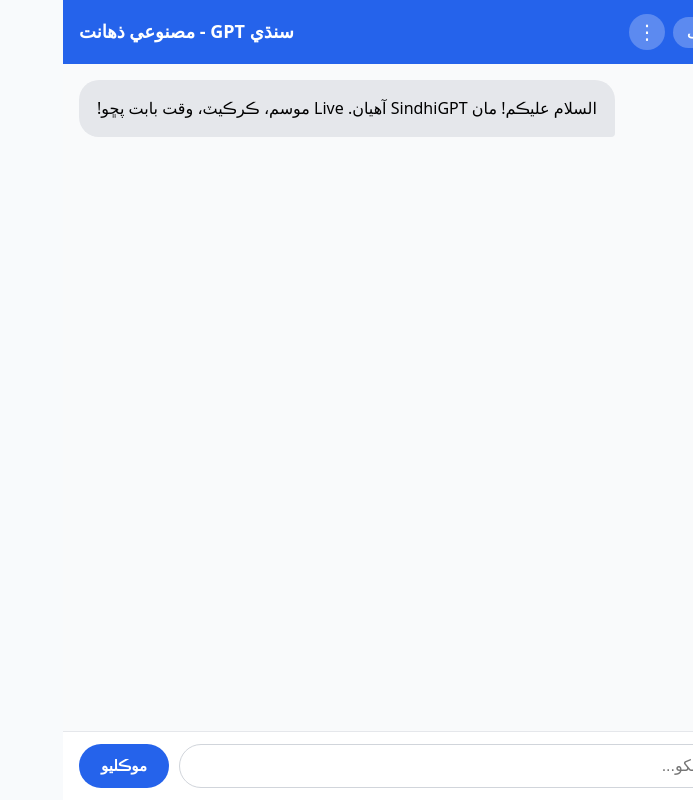
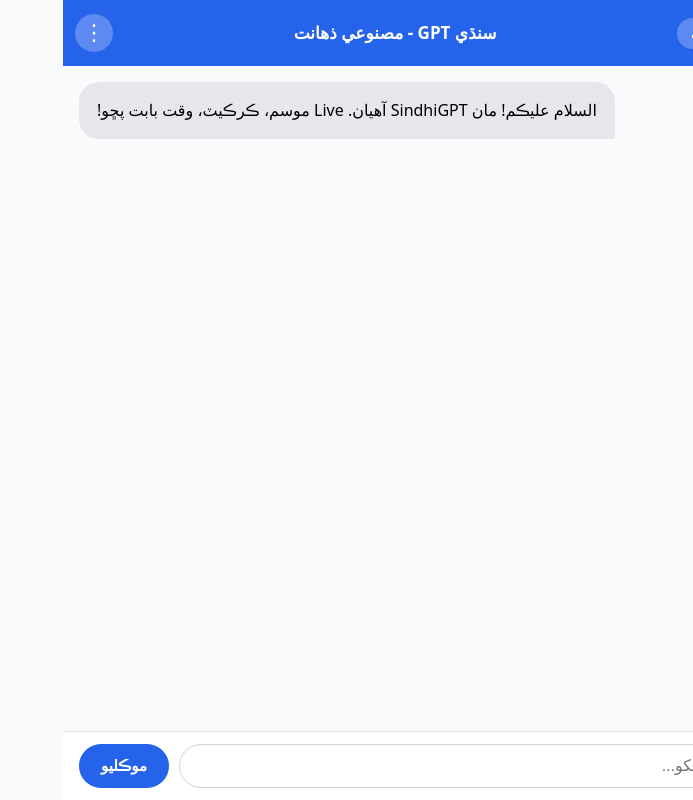
Before and after one commit to islamsolangi/sindhigpt, a Next.js app: page / in a window 1280 px wide. Shown: the whole page, without its empty margins (587-1280 px from the left). Built offline with nearby package versions, Linux system fonts and the light colour scheme.

Commit message:
Update page.tsx

```diff
--- a/app/page.tsx
+++ b/app/page.tsx
@@ -1,19 +1,13 @@
 "use client";
 import { useState, useEffect, useRef } from "react";
-
 type Msg = { role: "user" | "bot"; text: string };
-
 export default function Home() {
-  const [messages, setMessages] = useState<Msg[]>([
-    { role: "bot", text: "السلام عليڪم! مان SindhiGPT آهيان. Live موسم، ڪرڪيٽ، وقت بابت پڇو!" }
-  ]);
+  const [messages, setMessages] = useState<Msg[]>([{ role: "bot", text: "السلام عليڪم! مان SindhiGPT آهيان. Live موسم، ڪرڪيٽ، وقت بابت پڇو!" }]);
   const [input, setInput] = useState("");
   const [loading, setLoading] = useState(false);
   const [menuOpen, setMenuOpen] = useState(false);
   const bottomRef = useRef<HTMLDivElement>(null);
-
   useEffect(() => { bottomRef.current?.scrollIntoView({ behavior: "smooth" }); }, [messages]);
-
   async function send() {
     if (!input.trim() || loading) return;
     const userText = input.trim();
@@ -21,46 +15,33 @@
     setInput("");
     setLoading(true);
     try {
-      const res = await fetch("/api/chat", {
-        method: "POST",
-        headers: { "Content-Type": "application/json" },
-        body: JSON.stringify({ message: userText })
-      });
+      const res = await fetch("/api/chat", { method: "POST", headers: { "Content-Type": "application/json" }, body: JSON.stringify({ message: userText }) });
       const data = await res.json();
       setMessages(m => [...m, { role: "bot", text: data.reply || "جواب نه مليو!" }]);
-    } catch {
-      setMessages(m => [...m, { role: "bot", text: "انٽرنيٽ ۾ مسئلو، ٻيهر ڪوشش ڪريو!" }]);
-    }
+    } catch { setMessages(m => [...m, { role: "bot", text: "انٽرنيٽ ۾ مسئلو، ٻيهر ڪوشش ڪريو!" }]); }
     setLoading(false);
   }
-
   return (
     <main style={{ maxWidth: "700px", margin: "0 auto", minHeight: "100vh", background: "white", display: "flex", flexDirection: "column", direction: "rtl" }}>
-      <header style={{ background: "#2563eb", color: "white", padding: "14px 16px", display: "flex", justifyContent: "space-between", alignItems: "center", position: "sticky", top: 0, zIndex: 20 }}>
-        <div style={{ display: "flex", alignItems: "center", gap: "8px" }}>
-          <a href="/blog" style={{ background: "rgba(255,255,255,0.25)", padding: "6px 14px", borderRadius: "20px", fontSize: "14px", color: "white", textDecoration: "none", fontWeight: "bold" }}>📚 بلاگ</a>
-          <div style={{ position: "relative" }}>
-            <button onClick={() => setMenuOpen(!menuOpen)} style={{ background: "rgba(255,255,255,0.25)", border: "none", width: "36px", height: "36px", borderRadius: "50%", fontSize: "20px", color: "white", cursor: "pointer" }}>⋮</button>
-            {menuOpen && (
-              <div style={{ position: "absolute", top: "45px", left: 0, background: "white", borderRadius: "12px", boxShadow: "0 8px 25px rgba(0,0,0,0.2)", minWidth: "170px", overflow: "hidden", zIndex: 50, border: "1px solid #e2e8f0" }}>
-                <a href="/about" onClick={()=>setMenuOpen(false)} style={{ display: "block", padding: "13px 16px", color: "#1e293b", textDecoration: "none", borderBottom: "1px solid #f1f5f9", fontSize: "15px" }}>👤 اسان بابت</a>
-                <a href="/privacy" onClick={()=>setMenuOpen(false)} style={{ display: "block", padding: "13px 16px", color: "#1e293b", textDecoration: "none", borderBottom: "1px solid #f1f5f9", fontSize: "15px" }}>🔒 پرائيويسي</a>
-                <a href="/contact" onClick={()=>setMenuOpen(false)} style={{ display: "block", padding: "13px 16px", color: "#1e293b", textDecoration: "none", fontSize: "15px" }}>📞 رابطو</a>
-              </div>
-            )}
-          </div>
+      <header style={{ background: "#2563eb", color: "white", padding: "14px 12px", display: "flex", justifyContent: "space-between", alignItems: "center", position: "sticky", top: 0, zIndex: 20, direction: "ltr" }}>
+        <div style={{ position: "relative" }}>
+          <button onClick={() => setMenuOpen(!menuOpen)} style={{ background: "rgba(255,255,255,0.25)", border: "none", width: "38px", height: "38px", borderRadius: "50%", fontSize: "22px", color: "white", cursor: "pointer" }}>⋮</button>
+          {menuOpen && (
+            <div style={{ position: "absolute", top: "45px", left: 0, background: "white", borderRadius: "12px", boxShadow: "0 8px 25px rgba(0,0,0,0.2)", minWidth: "170px", overflow: "hidden", zIndex: 50, border: "1px solid #e2e8f0", direction: "rtl" }}>
+              <a href="/about" onClick={()=>setMenuOpen(false)} style={{ display: "block", padding: "13px 16px", color: "#1e293b", textDecoration: "none", borderBottom: "1px solid #f1f5f9" }}>👤 اسان بابت</a>
+              <a href="/privacy" onClick={()=>setMenuOpen(false)} style={{ display: "block", padding: "13px 16px", color: "#1e293b", textDecoration: "none", borderBottom: "1px solid #f1f5f9" }}>🔒 پرائيويسي</a>
+              <a href="/contact" onClick={()=>setMenuOpen(false)} style={{ display: "block", padding: "13px 16px", color: "#1e293b", textDecoration: "none" }}>📞 رابطو</a>
+            </div>
+          )}
         </div>
-        <h1 style={{ margin: 0, fontSize: "18px", fontWeight: "bold" }}>سنڌي GPT - مصنوعي ذهانت</h1>
+        <h1 style={{ margin: 0, fontSize: "17px", fontWeight: "bold", flex: 1, textAlign: "center", direction: "rtl" }}>سنڌي GPT - مصنوعي ذهانت</h1>
+        <a href="/blog" style={{ background: "rgba(255,255,255,0.25)", padding: "6px 14px", borderRadius: "20px", fontSize: "14px", color: "white", textDecoration: "none", fontWeight: "bold", direction: "rtl" }}>📚 بلاگ</a>
       </header>
-
       <div style={{ flex: 1, padding: "16px", display: "flex", flexDirection: "column", gap: "16px", background: "#f9fafb", overflowY: "auto" }}>
-        {messages.map((m, i) => (
-          <div key={i} style={{ alignSelf: m.role === "user"? "flex-start" : "flex-end", background: m.role === "user"? "#2563eb" : "#e5e7eb", color: m.role === "user"? "white" : "black", padding: "14px 18px", borderRadius: m.role === "user"? "20px 20px 20px 4px" : "20px 20px 4px 20px", maxWidth: "85%", lineHeight: "1.8", fontSize: "16px", whiteSpace: "pre-wrap" }}>{m.text}</div>
-        ))}
+        {messages.map((m, i) => (<div key={i} style={{ alignSelf: m.role === "user"? "flex-start" : "flex-end", background: m.role === "user"? "#2563eb" : "#e5e7eb", color: m.role === "user"? "white" : "black", padding: "14px 18px", borderRadius: m.role === "user"? "20px 20px 20px 4px" : "20px 20px 4px 20px", maxWidth: "85%", lineHeight: "1.8", fontSize: "16px", whiteSpace: "pre-wrap" }}>{m.text}</div>))}
         {loading && <div style={{ alignSelf: "flex-end", background: "#e5e7eb", padding: "12px 18px", borderRadius: "20px", fontSize: "14px" }}>لکي رهيو آهي...</div>}
         <div ref={bottomRef} />
       </div>
-
       <div style={{ padding: "12px 16px", background: "white", borderTop: "1px solid #e5e7eb", display: "flex", gap: "10px", position: "sticky", bottom: 0 }}>
         <input value={input} onChange={(e) => setInput(e.target.value)} onKeyDown={(e) => e.key === "Enter" && send()} placeholder="هتي لکو..." style={{ flex: 1, border: "1.5px solid #d1d5db", borderRadius: "24px", padding: "12px 18px", fontSize: "16px", outline: "none", textAlign: "right" }} />
         <button onClick={send} disabled={loading} style={{ background: "#2563eb", color: "white", border: "none", padding: "12px 22px", borderRadius: "24px", fontSize: "15px", fontWeight: "bold", cursor: "pointer" }}>موڪليو</button>
```
